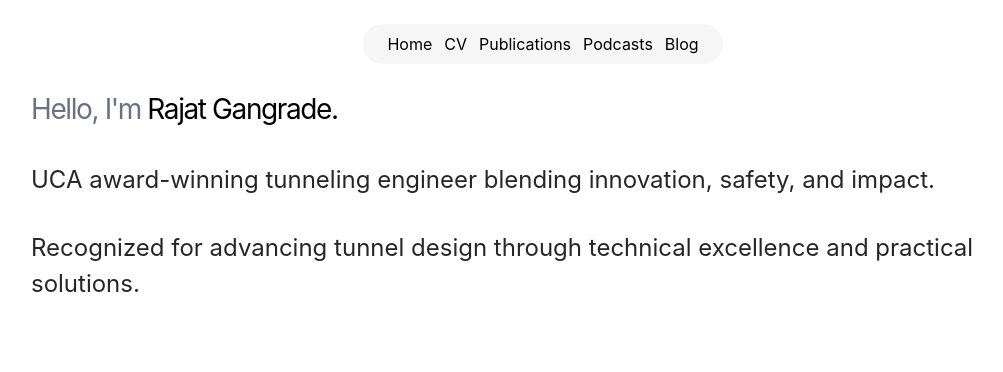
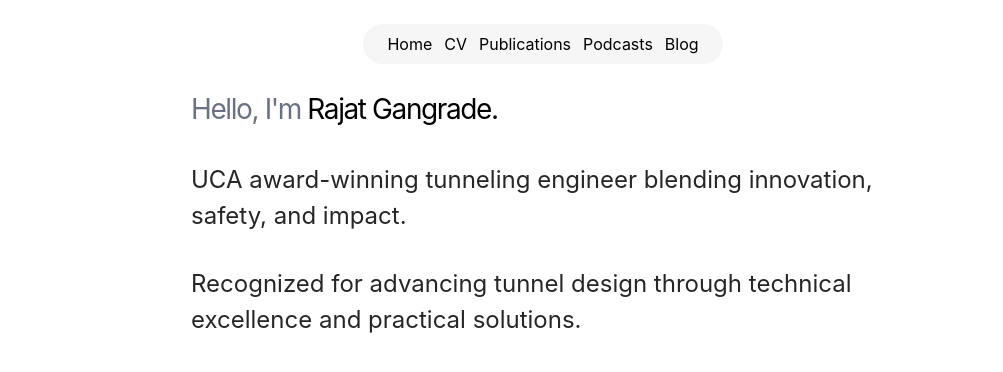
Before and after one commit to rajat2g/Portfolio, a Next.js app: page / in a window 1280 px wide. Shown: the top 372 px of the page, without its empty margins (97-1100 px from the left). Built offline with nearby package versions, Linux system fonts and the light colour scheme.

Commit message:
margin fix

```diff
--- a/app/layout.tsx
+++ b/app/layout.tsx
@@ -55,9 +55,10 @@ export default function RootLayout({
       <body className="antialiased mb-4">
         <Navbar />
         <main
-        style={{
-          margin: "0 10vw"
-        }}
+        className='mx-4 sm:mx-16 md:mx-32 lg:mx-40 xl:mx-72'
+          // style={{
+          //   margin: "0 20vw"
+          // }}
         >
           {children}
           {/* <Footer />
```
